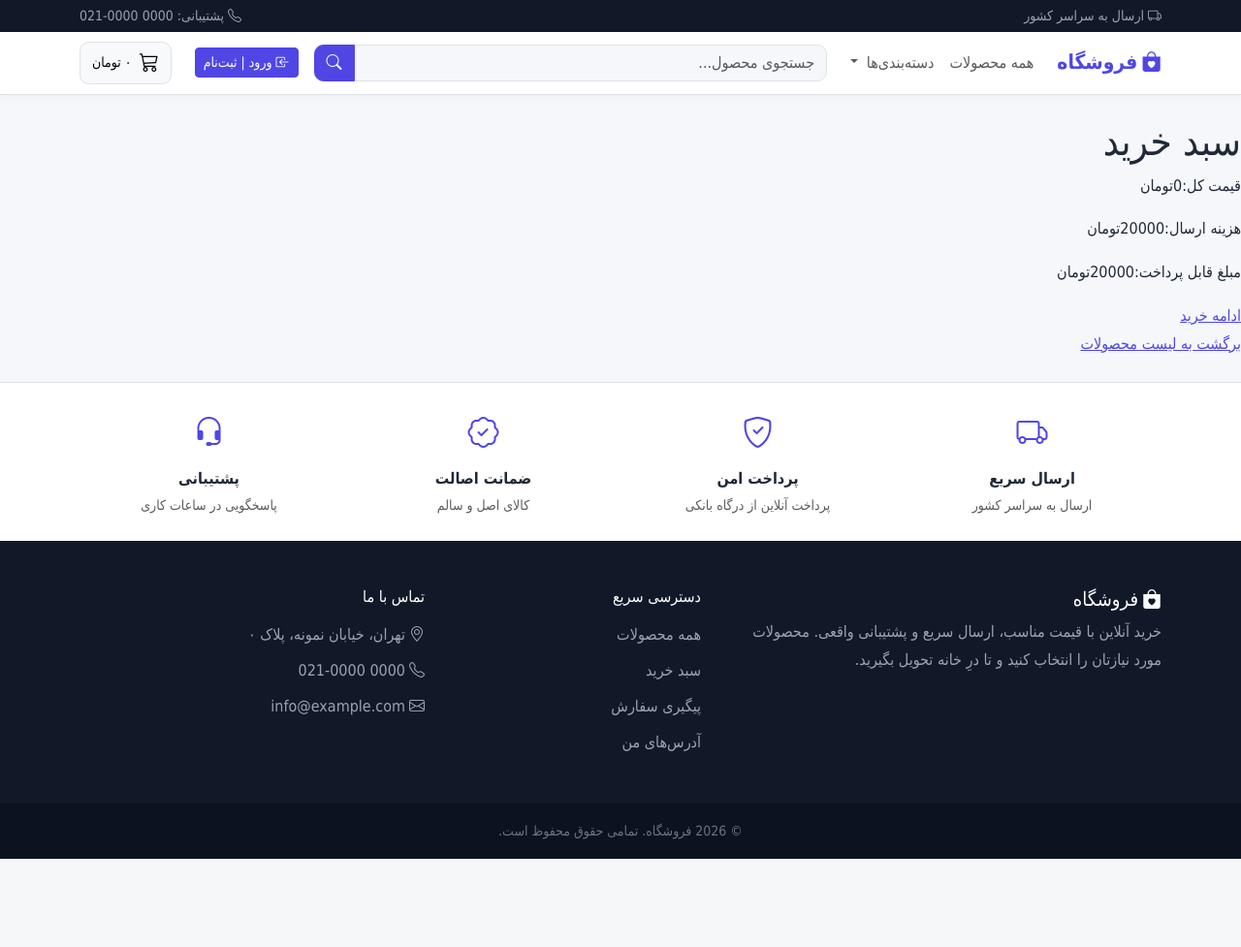
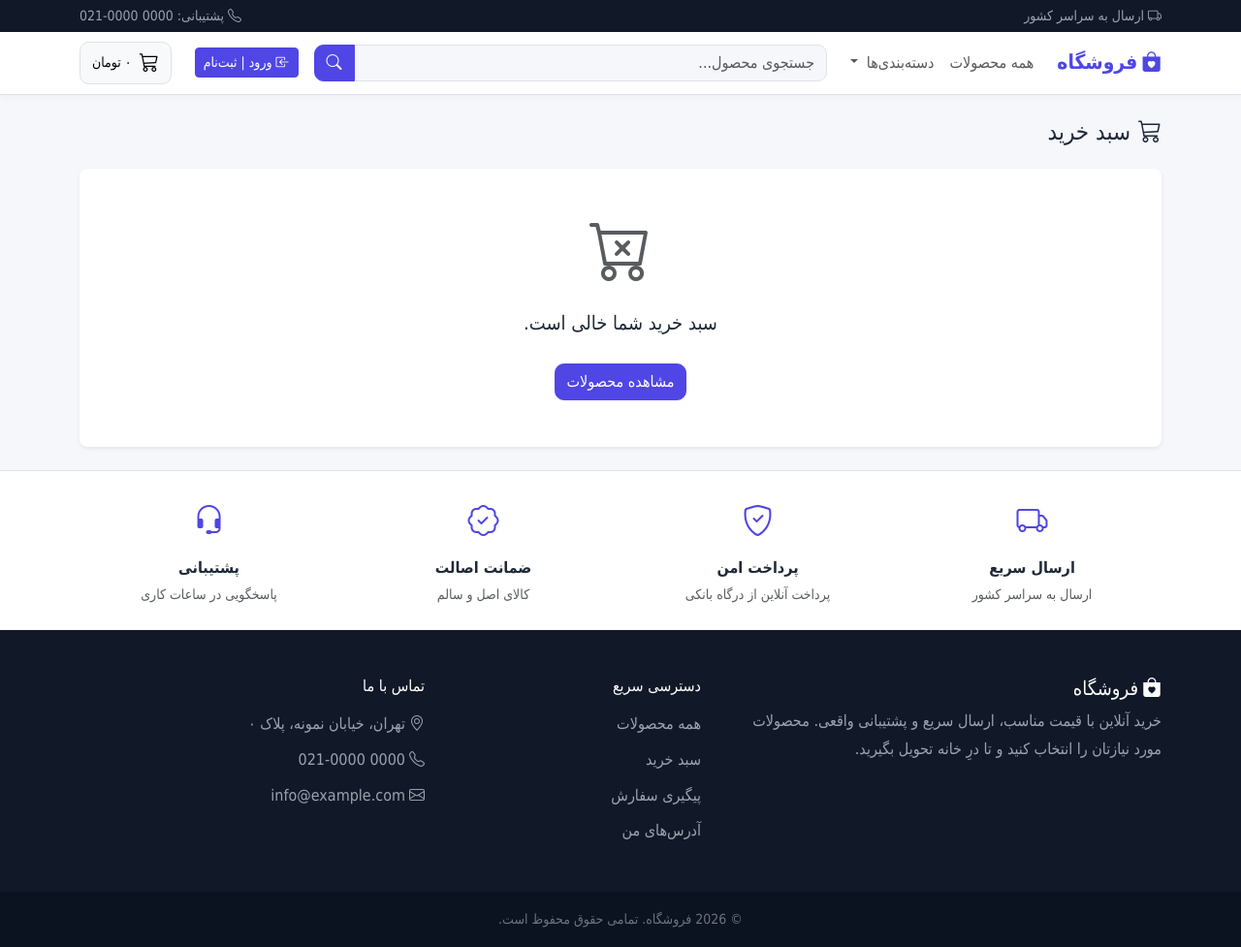
Before and after one commit to ShahabCode/django-shop, a Django app: page /cart/detail/ in a window 1280 px wide. Shown: the whole page at 97% size. Before the commit the page ends 886 px from the top, so only its background shows below. Run offline with Django 5.2, Linux system fonts and the light colour scheme; data that the repository does not hold is empty; some libraries are stand-ins or nearby versions; some web fonts are replaced.

Commit message:
feat(cart): add sidebar mini cart and redesign cart page

```diff
--- a/cart/templates/cart/detail.html
+++ b/cart/templates/cart/detail.html
@@ -1,115 +1,121 @@
 {% extends 'parent/base.html' %}
-{% load static %}
-{% block title %}cart{% endblock %}
+{% load shop_extras %}
+
+{% block title %}سبد خرید{% endblock %}
 
 {% block content %}
-    <div class="header">
-        <h1> سبد خرید</h1>
-    </div>
-    <div class="cart-detail-container">
+<div class="container">
 
+    <h1 class="h4 mb-4"><i class="bi bi-cart3 me-2"></i>سبد خرید</h1>
+
+    {% if cart|length %}
+    <div class="row g-4" id="cart-page"
+         data-update-url="{% url 'cart:update_quantity' %}"
+         data-remove-url="{% url 'cart:remove_item' %}">
+
+        {# ---------- آیتم‌ها ---------- #}
+        <div class="col-lg-8 d-grid gap-3 align-content-start">
             {% for item in cart %}
+                <div class="card border-0 shadow-sm cart-item"
+                     data-item-id="{{ item.product.id }}" data-qty="{{ item.quantity }}">
+                    <div class="card-body">
+                        <div class="row g-3 align-items-center">
 
-                <div class="product-item" data-item-id="{{ item.product.id }}">
-                    <a href="{% url 'shop:product_detail' item.product.id item.product.slug  %}">
-                        <img src="{{ item.product.images.first.file.url }}" class="product-image">
-                    </a>
-                    <div class="product-info">
-                        <h3>
-                            <a href="{% url 'shop:product_detail' item.product.id item.product.slug  %}">
-                            نام محصول : {{ item.product.name }}
-                            </a>
-                        </h3>
-                        <p>تعداد: <span id="item-quantity-{{ item.product.id }}">{{ item.quantity }}</span></p>
-                        <p>قیمت هر محصول: <span>{{ item.price }}</span></p>
-                        <p>قیمت کل: <span id="item-total-{{ item.product.id }}">{{ item.total }}</span></p>
-                    </div>
-                    <div class="actions">
-                        <div class="quantity-add">+</div>
-                        <div class="quantity-decrease">-</div>
-                        <div class="quantity-remove">حذف</div>
+                            <div class="col-4 col-md-2">
+                                <a href="{{ item.product.get_absolute_url }}">
+                                    {% with img=item.product.images.first %}
+                                        {% if img and img.file %}
+                                            <img src="{{ img.file.url }}" alt="{{ item.product.name }}">
+                                        {% else %}
+                                            <div class="thumb-placeholder rounded-3" style="aspect-ratio: 1 / 1;"><i class="bi bi-image fs-3"></i></div>
+                                        {% endif %}
+                                    {% endwith %}
+                                </a>
+                            </div>
+
+                            <div class="col-8 col-md-4">
+                                <a href="{{ item.product.get_absolute_url }}" class="text-body text-decoration-none fw-bold">
+                                    {{ item.product.name }}
+                                </a>
+                                <div class="small text-muted mt-1">
+                                    قیمت واحد: {{ item.price|fa_num }} تومان
+                                </div>
+                            </div>
+
+                            <div class="col-6 col-md-3">
+                                <div class="btn-group" role="group" aria-label="تعداد">
+                                    <button type="button" class="btn btn-outline-primary btn-sm"
+                                            data-cart-action="add" aria-label="افزایش تعداد">
+                                        <i class="bi bi-plus-lg"></i>
+                                    </button>
+                                    <span class="btn btn-light btn-sm qty-text disabled opacity-100" data-qty-text>{{ item.quantity|fa_num }}</span>
+                                    <button type="button" class="btn btn-outline-primary btn-sm"
+                                            data-cart-action="decrease" aria-label="کاهش تعداد"
+                                            {% if item.quantity <= 1 %}disabled{% endif %}>
+                                        <i class="bi bi-dash-lg"></i>
+                                    </button>
+                                </div>
+                            </div>
+
+                            <div class="col-6 col-md-3 d-flex justify-content-between align-items-center">
+                                <div class="fw-bold">
+                                    <span data-line-total>{{ item.total|fa_num }}</span>
+                                    <span class="small fw-normal text-muted">تومان</span>
+                                </div>
+                                <button type="button" class="btn btn-sm btn-outline-danger"
+                                        data-cart-action="remove" aria-label="حذف از سبد">
+                                    <i class="bi bi-trash3"></i>
+                                </button>
+                            </div>
+                        </div>
                     </div>
                 </div>
-
             {% endfor %}
-
-        <div class="total-price">
-            <p>قیمت کل:<span id="item-total-price">{{ cart.get_total_price }}</span>تومان </p>
-            <p>هزینه ارسال:<span id="item-post-price">{{ cart.get_post_price}}</span>تومان </p>
-            <p>مبلغ قابل پرداخت:<span id="item-final-price">{{ cart.get_final_price}}</span>تومان </p>
         </div>
 
-        <div class="checkout-buttons">
-            <div class="continue-btn"><a href="{% url 'orders:verify_phone' %}">ادامه خرید</a></div>
-            <div class="back-btn"><a href="{% url 'shop:products' %}">برگشت به لیست محصولات</a></div>
+        {# ---------- خلاصه سفارش ---------- #}
+        <div class="col-lg-4">
+            <div class="card border-0 shadow-sm summary-card">
+                <div class="card-body p-4">
+                    <h2 class="h6 mb-3">خلاصه سفارش</h2>
+
+                    <div class="d-flex justify-content-between mb-2">
+                        <span class="text-muted">تعداد کالا</span>
+                        <span data-items-count>{{ cart|length|fa_num }}</span>
+                    </div>
+                    <div class="d-flex justify-content-between mb-2">
+                        <span class="text-muted">قیمت کالاها</span>
+                        <span><span data-cart-total>{{ cart.get_total_price|fa_num }}</span> تومان</span>
+                    </div>
+                    <div class="d-flex justify-content-between mb-3">
+                        <span class="text-muted">هزینه ارسال</span>
+                        <span><span data-post-price>{{ cart.get_post_price|fa_num }}</span> تومان</span>
+                    </div>
+
+                    <hr>
+
+                    <div class="d-flex justify-content-between fw-bold fs-5 mb-4">
+                        <span>مبلغ قابل پرداخت</span>
+                        <span class="text-primary"><span data-final-price>{{ cart.get_final_price|fa_num }}</span> تومان</span>
+                    </div>
+
+                    <a href="{% url 'orders:verify_phone' %}" class="btn btn-primary btn-lg w-100 mb-2">
+                        ادامه فرایند خرید
+                    </a>
+                    <a href="{% url 'shop:products' %}" class="btn btn-outline-secondary w-100">
+                        ادامه خرید
+                    </a>
+                </div>
+            </div>
         </div>
     </div>
 
-    <script src="https://cdnjs.cloudflare.com/ajax/libs/jquery/4.0.0/jquery.min.js" integrity="sha512-8LENNbXmzI/Gbj+OwXmqR6V4QaUAw0/porPzy1+dQoJqC0JPHedWoe0DDOTL2uHA5XXJyIsPtiMHH86pVlay6A==" crossorigin="anonymous" referrerpolicy="no-referrer"></script>
-    <script>
-        $(document).ready(function (){
-            $('.quantity-add').on('click', function (){
-                updateQuantity($(this).closest('.product-item').data('item-id'), 'add');
-            });
-
-            $('.quantity-decrease').on('click', function (){
-                updateQuantity($(this).closest('.product-item').data('item-id'), 'decrease');
-            });
-
-            $('.quantity-remove').on('click', function (){
-                removeItem($(this).closest('.product-item').data('item-id'));
-            });
-
-            function updateQuantity(itemId, action){
-                $.ajax({
-                    type: 'POST',
-                    url: '{% url 'cart:update_quantity' %}',
-                    data: {
-                        'item_id': itemId,
-                        'action': action,
-                        csrfmiddlewaretoken: '{{ csrf_token }}'
-                    },
-                    success: function (response){
-                        if (response.success){
-                            $('#item_count').text(response.item_count);
-                            $('#total_price').text(response.total_price)
-                            $('#item-quantity-' + itemId).text(response.quantity)
-                            $('#item-total-' + itemId).text(response.total_price)
-                            $('#item-total-price').text(response.total_price)
-                            $('#item-post-price').text(response.post_price);
-                            $('#item-final-price').text(response.final_price)
-
-                        } else {
-                            alert('Error Updating Quantity!')
-                        }
-                    }
-                })
-            }
-
-            function removeItem(itemId){
-                $.ajax({
-                    type: 'POST',
-                    url: '{% url 'cart:remove_item' %}',
-                    data: {
-                        'item_id': itemId,
-                        csrfmiddlewaretoken: '{{ csrf_token }}'
-                    },
-                    success: function (response){
-                        if (response.success){
-                            $('#item_count').text(response.item_count);
-                            $('#total_price').text(response.total_price)
-                            $('#item-total-price').text(response.total_price)
-                            $('#item-post-price').text(response.post_price);
-                            $('#item-final-price').text(response.final_price)
-                            $(`.product-item[data-item-id=${itemId}]`).remove()
-
-                        } else {
-                            alert('Error Removing Item!')
-                        }
-                    }
-                })
-            }
-        })
-    </script>
-
+    {% else %}
+        <div class="text-center py-5 bg-white rounded-3 shadow-sm">
+            <i class="bi bi-cart-x display-3 text-muted"></i>
+            <p class="mt-3 mb-4 fs-5">سبد خرید شما خالی است.</p>
+            <a href="{% url 'shop:products' %}" class="btn btn-primary">مشاهده محصولات</a>
+        </div>
+    {% endif %}
+</div>
 {% endblock %}
--- a/cart/views.py
+++ b/cart/views.py
@@ -1,4 +1,5 @@
 from django.shortcuts import render, get_object_or_404
+from django.template.loader import render_to_string
 from django.views.decorators.http import require_POST
 from shop.models import Product
 from .cart import Cart
@@ -8,17 +9,16 @@ from .common.KaveSms import send_sms_normal, send_sms_with_template
 # Create your views here.
 @require_POST
 def add_to_cart(request, product_id):
-    try:
-        cart = Cart(request)
-        product = get_object_or_404(Product, id=product_id)
-        cart.add(product)
-        context = {
-            'item_count': len(cart),
-            'total_price': cart.get_total_price()
-        }
-        return JsonResponse(context)
-    except:
-        return JsonResponse({'error': 'Invalid Request'})
+    cart = Cart(request)
+    product = get_object_or_404(Product, id=product_id)
+    cart.add(product)
+
+    return JsonResponse({
+        'item_count': len(cart),
+        'total_price': cart.get_total_price(),
+        # محتوای ساید بار سبد خرید (mini cart)
+        'html': render_to_string('cart/mini_cart.html', {'cart': cart}),
+    })
 
 
 def cart_detail(request):
--- /dev/null
+++ b/shop/static/js/shop.js
@@ -0,0 +1,225 @@
+(function () {
+    'use strict';
+
+    const faNum = (n) => Number(n).toLocaleString('fa-IR');
+
+    // ---------- Helpers ----------
+    function getCsrfToken() {
+        const meta = document.querySelector('meta[name="csrf-token"]');
+        if (meta && meta.content) return meta.content;
+
+        const cookie = document.cookie.split('; ').find((row) => row.startsWith('csrftoken='));
+        return cookie ? decodeURIComponent(cookie.split('=')[1]) : '';
+    }
+
+    function post(url, data) {
+        return fetch(url, {
+            method: 'POST',
+            headers: {'X-CSRFToken': getCsrfToken(), 'X-Requested-With': 'XMLHttpRequest'},
+            body: new URLSearchParams(data),
+            credentials: 'same-origin',
+        }).then((response) => {
+            if (!response.ok) throw new Error('HTTP ' + response.status);
+            return response.json();
+        });
+    }
+
+    // پیام کوچک پایین صفحه (بدون وابستگی به bootstrap.js)
+    function toast(message, type, linkHref, linkText) {
+        let box = document.getElementById('toast-box');
+        if (!box) {
+            box = document.createElement('div');
+            box.id = 'toast-box';
+            box.className = 'toast-container position-fixed bottom-0 start-0 p-3';
+            document.body.appendChild(box);
+        }
+
+        const el = document.createElement('div');
+        el.className = 'toast align-items-center border-0 text-bg-' + (type || 'success');
+        el.setAttribute('role', 'alert');
+        el.innerHTML =
+            '<div class="d-flex">' +
+            '<div class="toast-body"></div>' +
+            '<button type="button" class="btn-close btn-close-white ms-2 m-auto" aria-label="بستن"></button>' +
+            '</div>';
+
+        const body = el.querySelector('.toast-body');
+        body.textContent = message;
+
+        if (linkHref) {
+            const link = document.createElement('a');
+            link.href = linkHref;
+            link.textContent = linkText || 'مشاهده';
+            link.className = 'text-white fw-bold ms-2';
+            body.appendChild(link);
+        }
+
+        box.appendChild(el);
+        el.classList.add('show');
+
+        const remove = () => el.remove();
+        el.querySelector('.btn-close').addEventListener('click', remove);
+        setTimeout(remove, 3500);
+    }
+
+    function setText(selector, value) {
+        document.querySelectorAll(selector).forEach((el) => {
+            el.textContent = faNum(value);
+        });
+    }
+
+    // به‌روزرسانی badge سبد، جمع کل و مبالغ (navbar، ساید بار و صفحه‌ی سبد)
+    function updateCart(data) {
+        document.body.dataset.cartCount = data.item_count;
+
+        document.querySelectorAll('[data-cart-count]').forEach((el) => {
+            if (el === document.body) return;  // <body> فقط تعداد را نگه می‌دارد، متنش نباید عوض شود
+            el.textContent = faNum(data.item_count);
+            el.classList.toggle('d-none', !data.item_count);
+        });
+        setText('[data-items-count]', data.item_count);
+        setText('[data-cart-total]', data.total_price);
+
+        if ('post_price' in data) setText('[data-post-price]', data.post_price);
+        if ('final_price' in data) setText('[data-final-price]', data.final_price);
+    }
+
+    // ---------- ساید بار سبد خرید (سمت چپ صفحه) ----------
+    function getMiniCartEl() {
+        let el = document.getElementById('mini-cart-offcanvas');
+
+        if (!el) {
+            el = document.createElement('div');
+            el.id = 'mini-cart-offcanvas';
+            el.className = 'offcanvas offcanvas-end';
+            el.tabIndex = -1;
+            el.setAttribute('aria-labelledby', 'mini-cart-title');
+            el.innerHTML =
+                '<div class="offcanvas-header border-bottom">' +
+                '<h5 class="offcanvas-title" id="mini-cart-title"><i class="bi bi-cart3 me-2"></i>سبد خرید</h5>' +
+                '<button type="button" class="btn-close" data-bs-dismiss="offcanvas" aria-label="بستن"></button>' +
+                '</div>' +
+                '<div class="offcanvas-body p-0"></div>';
+            document.body.appendChild(el);
+        }
+
+        return el;
+    }
+
+    function openMiniCart(html) {
+        if (!window.bootstrap) return false;
+
+        const el = getMiniCartEl();
+        el.querySelector('.offcanvas-body').innerHTML = html;
+        bootstrap.Offcanvas.getOrCreateInstance(el).show();
+        return true;
+    }
+
+    const EMPTY_MINI_CART =
+        '<div class="text-center my-auto px-3">' +
+        '<i class="bi bi-cart-x display-3 text-muted"></i>' +
+        '<p class="mt-3">سبد خرید شما خالی است.</p>' +
+        '<button type="button" class="btn btn-outline-primary" data-bs-dismiss="offcanvas">ادامه خرید</button>' +
+        '</div>';
+
+    // ---------- افزودن به سبد (لیست و جزئیات محصول) ----------
+    document.addEventListener('click', async (event) => {
+        const btn = event.target.closest('[data-add-to-cart]');
+        if (!btn) return;
+
+        const prevCount = Number(document.body.dataset.cartCount || 0);
+        btn.disabled = true;
+
+        try {
+            const data = await post(btn.dataset.url, {});
+            if (data.error) throw new Error(data.error);
+
+            updateCart(data);
+
+            const opened = data.html ? openMiniCart(data.html) : false;
+
+            if (data.item_count === prevCount) {
+                toast('به حداکثر موجودی این محصول رسیده‌اید', 'warning');
+            } else if (!opened) {
+                const cartLink = document.querySelector('a[aria-label="سبد خرید"]');
+                toast('محصول به سبد خرید اضافه شد', 'success',
+                      cartLink ? cartLink.href : null, 'مشاهده سبد');
+            }
+        } catch (err) {
+            console.error(err);
+            toast('خطا در افزودن به سبد خرید: ' + err.message, 'danger');
+        } finally {
+            btn.disabled = false;
+        }
+    });
+
+    // ---------- افزایش / کاهش / حذف (هم صفحه‌ی سبد هم ساید بار) ----------
+    document.addEventListener('click', async (event) => {
+        const btn = event.target.closest('[data-cart-action]');
+        if (!btn) return;
+
+        const row = btn.closest('[data-item-id]');
+        const root = btn.closest('[data-update-url]');
+        if (!row || !root) return;
+
+        const itemId = row.dataset.itemId;
+        const action = btn.dataset.cartAction;
+        const prevQty = Number(row.dataset.qty);
+
+        btn.disabled = true;
+
+        try {
+            const data = action === 'remove'
+                ? await post(root.dataset.removeUrl, {item_id: itemId})
+                : await post(root.dataset.updateUrl, {item_id: itemId, action: action});
+
+            if (!data.success) throw new Error(data.error);
+
+            updateCart(data);
+
+            if (action === 'remove') {
+                row.remove();
+
+                if (!data.item_count) {
+                    if (root.id === 'cart-page') {
+                        location.reload();  // نمایش حالت «سبد خالی»
+                    } else {
+                        root.innerHTML = EMPTY_MINI_CART;
+                    }
+                    return;
+                }
+            } else {
+                row.dataset.qty = data.quantity;
+                row.querySelector('[data-qty-text]').textContent = faNum(data.quantity);
+                row.querySelector('[data-line-total]').textContent = faNum(data.total);
+
+                if (action === 'add' && data.quantity === prevQty) {
+                    toast('به حداکثر موجودی این محصول رسیده‌اید', 'warning');
+                }
+            }
+        } catch (err) {
+            console.error(err);
+            toast('خطا در به‌روزرسانی سبد خرید: ' + err.message, 'danger');
+        } finally {
+            btn.disabled = false;
+
+            if (row.isConnected) {
+                const minus = row.querySelector('[data-cart-action="decrease"]');
+                if (minus) minus.disabled = Number(row.dataset.qty) <= 1;
+            }
+        }
+    });
+
+    // ---------- گالری تصاویر (جزئیات محصول) ----------
+    document.addEventListener('click', (event) => {
+        const thumb = event.target.closest('[data-gallery-thumb]');
+        if (!thumb) return;
+
+        const main = document.getElementById('main-image');
+        if (main) main.src = thumb.dataset.src;
+
+        document.querySelectorAll('[data-gallery-thumb]').forEach((el) => {
+            el.classList.toggle('active', el === thumb);
+        });
+    });
+})();
```
Also changed, not shown: cart/templates/cart/mini_cart.html (added, +76 -0 lines).
